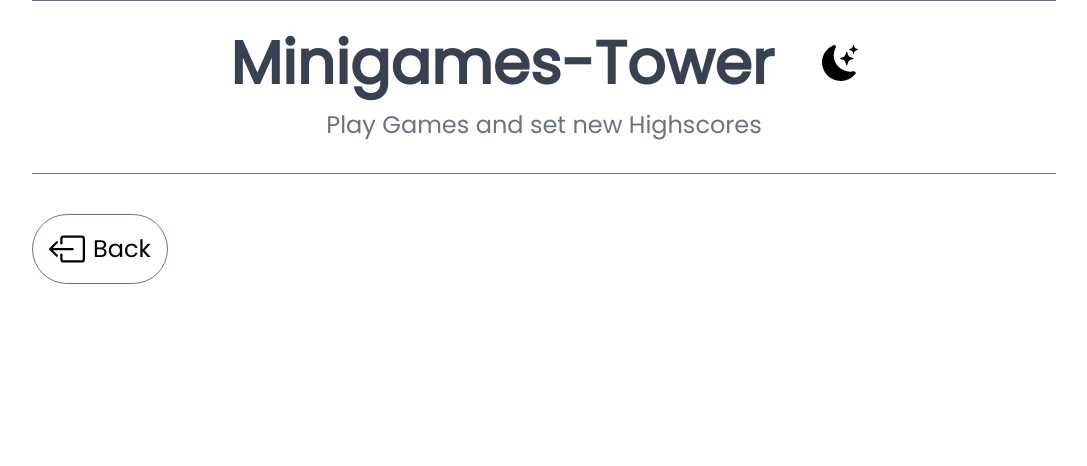
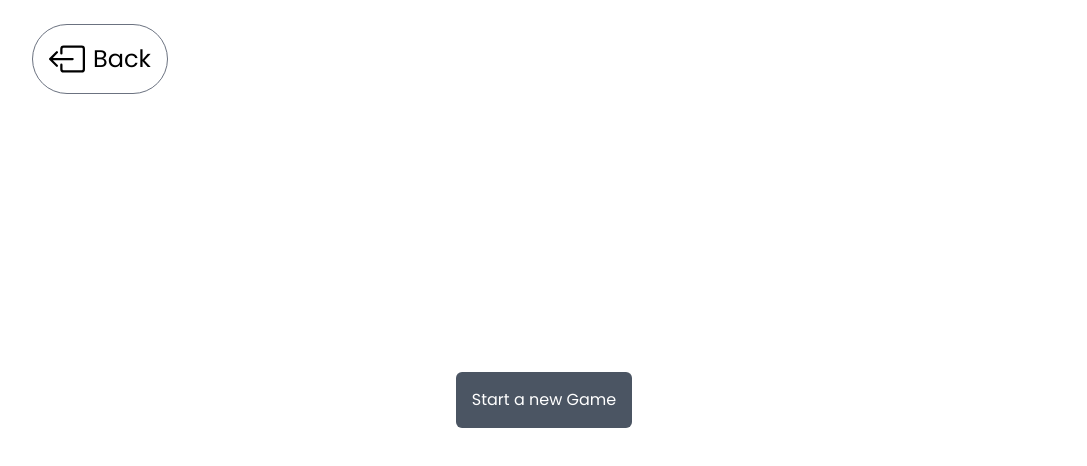
Before and after one commit to xtom2301/minigamesTower, a React (Vite) app: page /color-guesser in a window 1280 px wide. Shown: the top 466 px of the page, without its empty margins (96-1183 px from the left). Built offline with nearby package versions, Linux system fonts and the light colour scheme.

Commit message:
Add Color Guesser Game

```diff
--- a/package.json
+++ b/package.json
@@ -10,6 +10,7 @@
     "preview": "vite preview"
   },
   "dependencies": {
+    "jotai": "^2.10.2",
     "react": "^18.3.1",
     "react-dom": "^18.3.1",
     "react-icons": "^5.3.0",
--- a/src/components/BackButton.tsx
+++ b/src/components/BackButton.tsx
@@ -6,7 +6,7 @@ const BackButton = () => {
   return (
     <Link
       to="/"
-      className="inline-flex items-center gap-2 border border-gray-500 p-4 mt-10 rounded-full hover:bg-gray-100 transition-colors"
+      className="inline-flex items-center gap-2 border border-gray-500 p-4 mt-6 rounded-full hover:bg-gray-100 transition-colors"
     >
       <BsBoxArrowLeft className="text-4xl" />
       <div className="text-2xl">Back</div>
--- a/src/components/Header.tsx
+++ b/src/components/Header.tsx
@@ -4,10 +4,10 @@ const Header = () => {
   return (
     <div className="flex flex-col gap-4 items-center border-y border-gray-500 pb-8">
       <div className="mt-8 text-center flex justify-center items-center gap-12">
-        <h1 className="text-gray-700 text-6xl font-bold">Minigames-Tower</h1>
+        <h1 className="text-gray-600 text-6xl font-bold">Minigames-Tower</h1>
         <BsMoonStarsFill
           onClick={() => console.log("clicked")}
-          className="cursor-pointer text-4xl"
+          className="cursor-pointer text-4xl hover:opacity-80 transition-opacity "
         />
       </div>
       <h2 className="text-gray-500 text-2xl">
--- /dev/null
+++ b/src/components/Score.tsx
@@ -0,0 +1,24 @@
+import { useScore } from "../store/store";
+
+const Score = () => {
+  const { score, highscore } = useScore();
+
+  return (
+    <div className="flex justify-between">
+      <h1 className="text-xl text-gray-600 sm:text-2xl mb-4 flex items-center justify-center ">
+        Score:
+        <span className="font-bold text-gray-600 text-3xl sm:text-4xl ml-2 ">
+          {score}
+        </span>
+      </h1>
+      <h1 className="text-xl text-gray-600 sm:text-2xl mb-4 flex items-center justify-center ">
+        Highscore:
+        <span className="font-bold text-gray-600 text-3xl sm:text-4xl ml-2 ">
+          {highscore}
+        </span>
+      </h1>
+    </div>
+  );
+};
+
+export default Score;
--- /dev/null
+++ b/src/components/StartGame.tsx
@@ -0,0 +1,33 @@
+import { useScore } from "../store/store";
+
+const StartGame = ({
+  startGame,
+  lost,
+}: {
+  startGame: () => void;
+  lost: boolean;
+}) => {
+  const { score } = useScore();
+
+  return (
+    <div>
+      <div className="fixed top-1/2 left-1/2 -translate-y-1/2 -translate-x-1/2 w-[380px] flex flex-col items-center">
+        {lost && (
+          <h1 className="mb-10 text-xl sm:text-2xl text-gray-600">
+            You lost, your score was:
+            <span className="font-bold text-black"> {score}</span>
+          </h1>
+        )}
+
+        <button
+          onClick={startGame}
+          className="bg-gray-600 p-4 text-white rounded-md hover:scale-105"
+        >
+          Start a new Game
+        </button>
+      </div>
+    </div>
+  );
+};
+
+export default StartGame;
--- a/src/components/index.ts
+++ b/src/components/index.ts
@@ -1,2 +1,4 @@
 export { default as Header } from "./Header";
 export { default as BackButton } from "./BackButton";
+export { default as Score } from "./Score";
+export { default as StartGame } from "./StartGame";
--- a/src/pages/ColorGuesser.tsx
+++ b/src/pages/ColorGuesser.tsx
@@ -1,10 +1,71 @@
-import { BackButton, Header } from "../components";
+import { BackButton, Score, StartGame } from "../components";
+import { useScore } from "../store/store";
+import { useState } from "react";
+import { generateColor } from "../utils";
 
 const ColorGuesser = () => {
+  const [color, setColor] = useState("");
+  const [answers, setAnswers] = useState<string[]>([]);
+  const [gameState, setGameState] = useState(false);
+  const [lost, setLost] = useState(false);
+  const { setScore } = useScore();
+
+  const generateColors = () => {
+    const actualColor = generateColor();
+    setColor(actualColor);
+    setAnswers(
+      [actualColor, generateColor(), generateColor()].sort(
+        () => 0.5 - Math.random()
+      )
+    );
+  };
+
+  const startGame = () => {
+    generateColors();
+    setLost(false);
+    setGameState(true);
+    setScore(0);
+  };
+
+  const handleAnswer = (answer: string) => {
+    if (answer === color) {
+      setScore((prev) => prev + 1);
+      generateColors();
+    } else {
+      setGameState(false);
+      setLost(true);
+    }
+  };
+
+  if (!gameState)
+    return (
+      <div>
+        <BackButton />
+        <StartGame startGame={startGame} lost={lost} />
+      </div>
+    );
+
   return (
     <div>
-      <Header />
       <BackButton />
+      <div className="fixed top-1/2 left-1/2 -translate-y-1/2 -translate-x-1/2 w-[300px] sm:w-[600px]">
+        <Score />
+        <div
+          className="w-full h-96 rounded-2xl"
+          style={{ backgroundColor: color }}
+        ></div>
+        <div className="flex justify-center space-x-4 mt-10">
+          {answers.map((answer) => (
+            <button
+              className="bg-gray-600 text-white p-4 rounded-md hover:scale-105"
+              onClick={() => handleAnswer(answer)}
+              key={answer}
+            >
+              {answer}
+            </button>
+          ))}
+        </div>
+      </div>
     </div>
   );
 };
--- a/src/pages/Unscramble.tsx
+++ b/src/pages/Unscramble.tsx
@@ -1,10 +1,8 @@
-import { BackButton, Header } from "../components";
+import { BackButton } from "../components";
 
 const Unscramble = () => {
   return (
     <div>
-      <Header />
-      <div>test für git email</div>
       <BackButton />
     </div>
   );
--- /dev/null
+++ b/src/store/store.tsx
@@ -0,0 +1,16 @@
+import { atom, useAtom } from "jotai";
+import { atomWithStorage } from "jotai/utils";
+
+const scoreAtom = atom(0);
+const highscoreAtom = atomWithStorage("highscore", 0);
+
+export const useScore = () => {
+  const [score, setScore] = useAtom(scoreAtom);
+  const [highscore, setHighscore] = useAtom(highscoreAtom);
+
+  if (score > highscore) {
+    setHighscore(score);
+  }
+
+  return { score, setScore, highscore };
+};
--- /dev/null
+++ b/src/utils/generateColor.ts
@@ -0,0 +1,29 @@
+const digits = [
+  "0",
+  "1",
+  "2",
+  "3",
+  "4",
+  "5",
+  "6",
+  "7",
+  "8",
+  "9",
+  "A",
+  "B",
+  "C",
+  "D",
+  "E",
+  "F",
+];
+
+const generateColor = () => {
+  const randomColor = new Array(6)
+    .fill("")
+    .map(() => digits[Math.floor(Math.random() * digits.length)])
+    .join("");
+
+  return `#${randomColor}`;
+};
+
+export default generateColor;
--- a/src/utils/index.ts
+++ b/src/utils/index.ts
@@ -1 +1,2 @@
 export { default as games } from "./games";
+export { default as generateColor } from "./generateColor";
```
Also changed, not shown: 1 other file (tests, documents, lock files or other folders).
